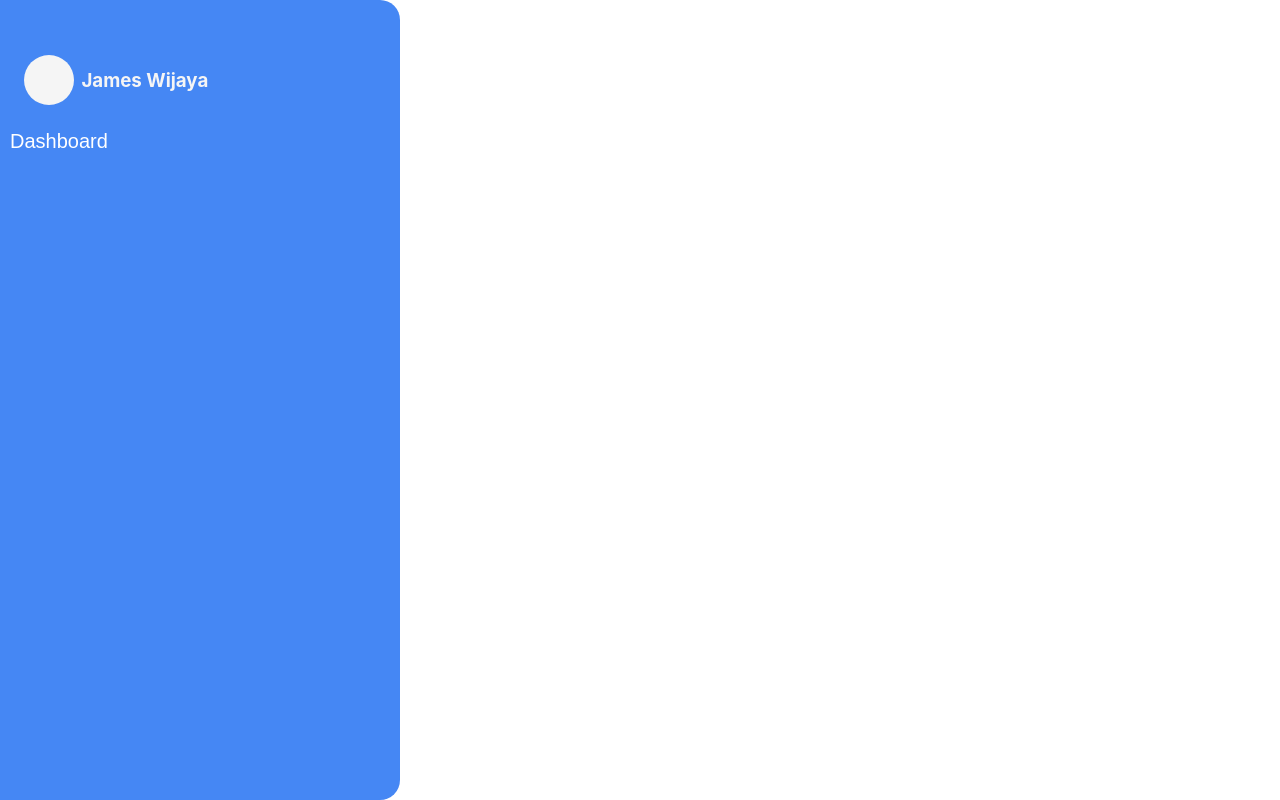
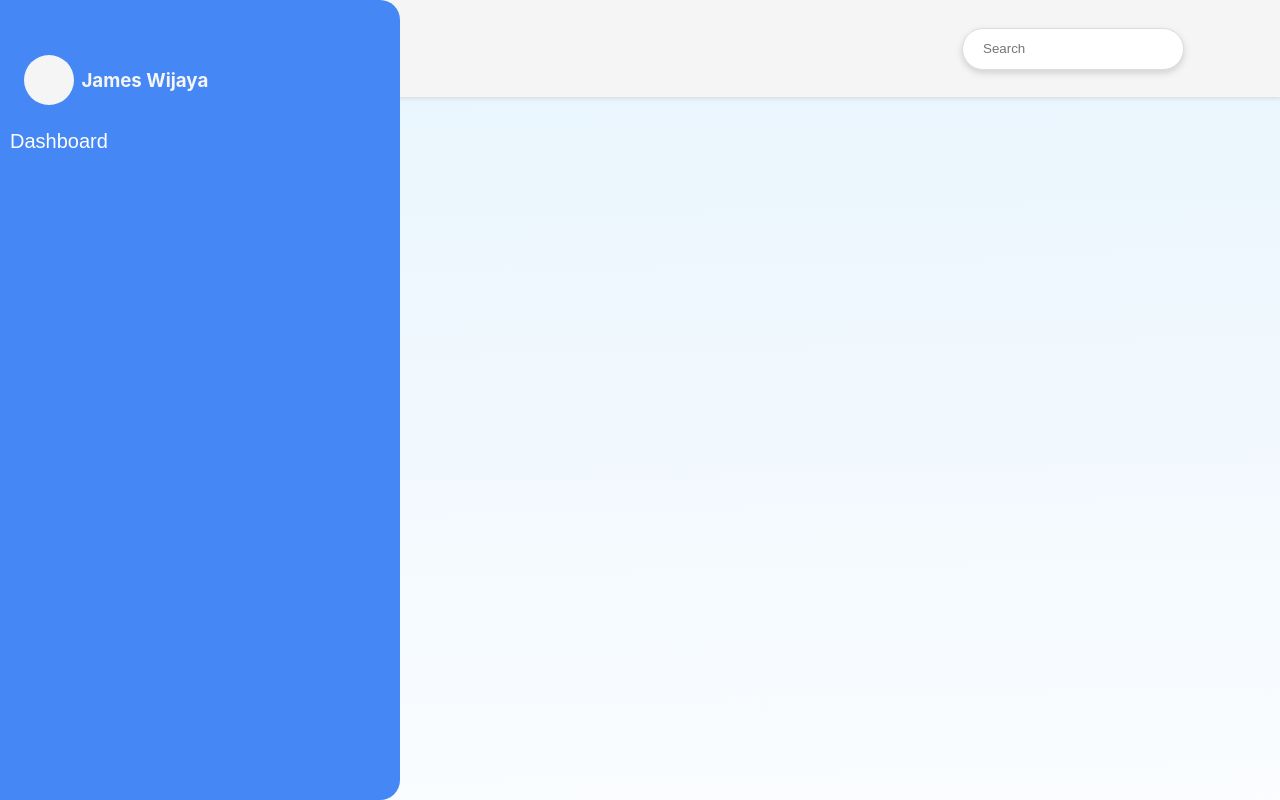
Before and after one commit to jamessuw/Admin-Dashboard, a React (Create React App) app: page /admin in a window 1280 px wide. Built offline with nearby package versions, Linux system fonts and the light colour scheme.

Commit message:
finished with Header and Search component

```diff
--- a/src/App.css
+++ b/src/App.css
@@ -39,6 +39,8 @@ section{
   border-radius: 10px;
 }
 
+
+
 @media (prefers-reduced-motion: no-preference) {
   .App-logo {
     animation: App-logo-spin infinite 20s linear;
--- a/src/Components/AdminDash/AdminDash.jsx
+++ b/src/Components/AdminDash/AdminDash.jsx
@@ -1,12 +1,17 @@
 import React from 'react'
 import Sidenav from '../Sidenav/Sidenav'
+import HeaderDash from '../Header/HeaderDash'
+import'./adminDash.css'
 
 
 function AdminDash() {
   return (
-    <div>
+    <section className='dashboard-body'>
+
       <Sidenav/>
-    </div>
+      <HeaderDash/>
+
+    </section>
   )
 }
 
--- a/src/Components/AdminDash/adminDash.css
+++ b/src/Components/AdminDash/adminDash.css
@@ -0,0 +1,4 @@
+.dashboard-body{
+    background: linear-gradient(178.6deg, rgb(232, 245, 253) 3.3%, rgb(252, 253, 255) 109.6%);
+height: 100vh;
+}
--- /dev/null
+++ b/src/Components/Header/HeaderDash.jsx
@@ -0,0 +1,20 @@
+import React from 'react'
+import './headerdash.css'
+
+function HeaderDash() {
+  return (
+    <header>
+    <div className='header-dash'>
+    <div className='search-bar'>
+
+      <input className='search-input' type='text' placeholder='Search'></input>
+
+    </div>
+
+
+    </div>
+  </header>
+  )
+}
+
+export default HeaderDash
--- /dev/null
+++ b/src/Components/Header/headerdash.css
@@ -0,0 +1,28 @@
+.header-dash {
+    display: block;
+    /* width: -webkit-fill-available; */
+    height: 65px;
+    background-color: #f5f5f5;
+    padding: 1em 6em;
+
+        box-shadow: rgba(0, 0, 0, 0.15) 1.95px 0.95px 5.6px;
+
+
+}
+.search-bar {
+    display: flex;
+    justify-content: flex-end;
+    height: 100%;
+}
+.search-bar input {
+        height: 0;
+        width: 180px;
+
+
+}
+.search-bar input {
+    height: 0;
+    width: 180px;
+    margin-top: auto;
+    margin-bottom: auto;
+}
--- a/src/index.css
+++ b/src/index.css
@@ -23,3 +23,11 @@ h4{
   font-weight: 400;
 
 }
+input {
+  background: white;
+	border: 1px solid #ddd;
+	border-radius: 100px;
+	padding: 20px;
+	color: #505060;
+	box-shadow: 0 3px 7px 0 rgba(0,0,0,.15);
+}
```
